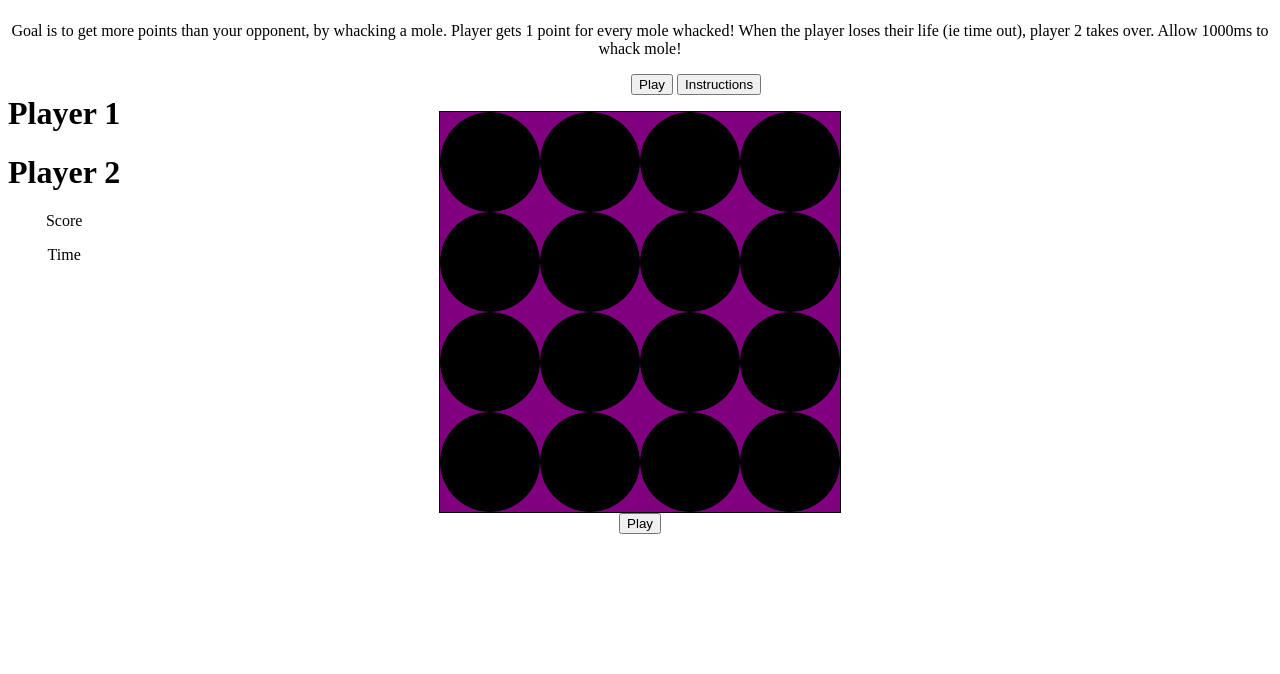
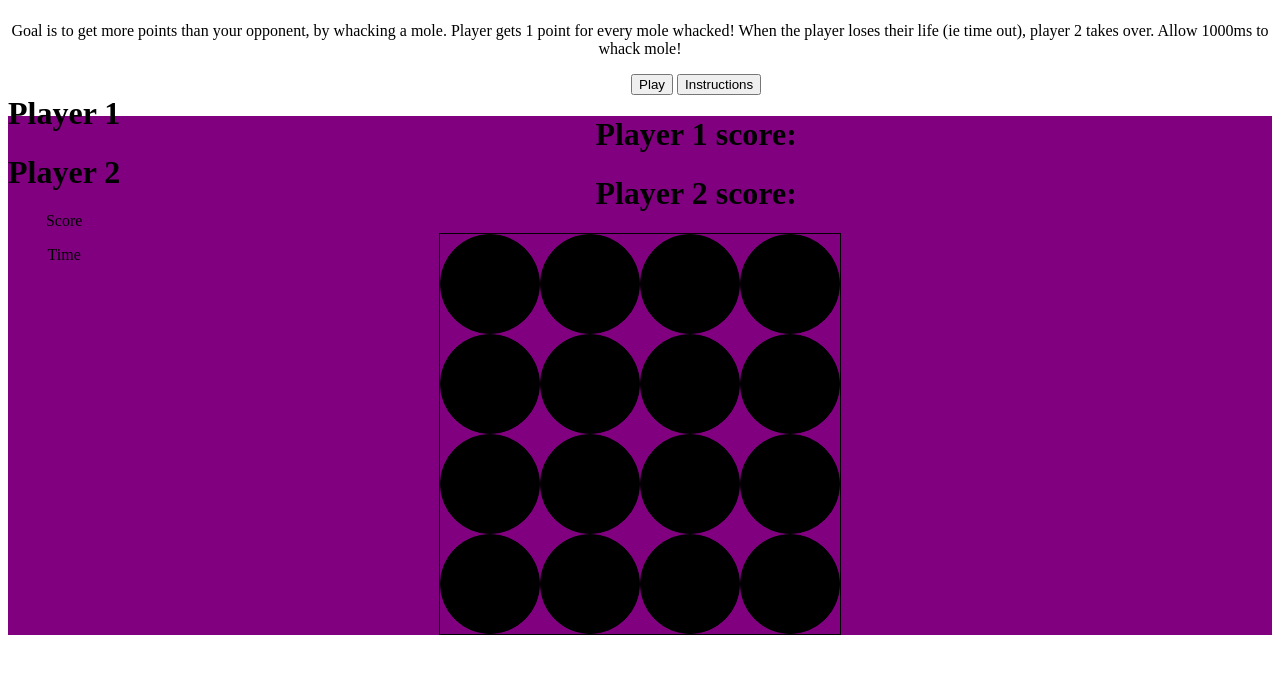
Before and after one commit to rainede/WDI-PROJECT-1, a PHP site: page / in a window 1280 px wide. Shown: the part 58-732 px from the top of the page. Run offline with PHP 8.4, Linux system fonts and the light colour scheme; some libraries are stand-ins or nearby versions.

Commit message:
saving code to github

```diff
--- a/css/style.css
+++ b/css/style.css
@@ -3,12 +3,13 @@ body {
 }
 
 main {
+  background: purple;
 
 }
 
 
 ul {
-  background: purple;
+
   margin: 0 auto;
   padding: 0;
   width: 400px;
@@ -24,18 +25,18 @@ li {
   border: 1px solid #000;
   box-sizing: border-box;
   z-index:1;
+
 }
 
 .mole {
   background: url("http://www.clker.com/cliparts/G/1/i/k/N/j/rat.svg") no-repeat;
   background-size: 50%;
-  bottom: 0px;
   z-index:2;
-   transition:all 0.3s ease;
 }
 
 .mole.up{
-  top: 0px;
+
+
 }
 
 .scores{
--- a/index.html
+++ b/index.html
@@ -21,7 +21,7 @@
               <p>Time</p>
         </div>
 
-      <button type="button" name="button">Play</button>
+      <button type="button" id="play">Play</button>
       <button type="button" name="button">Instructions</button>
     </p>
     <main>
--- a/js/app.js
+++ b/js/app.js
@@ -21,12 +21,25 @@ Game.sequenceLength = 4;
 Game.pause          = 1000;
 Game.width          = 400;
 Game.activeClass    = 'mole mole.up';
+Game.levels   = 1;
+
 
 Game.setupGame = function() {
+
+Game.inProgress =true;
   var body = document.getElementsByTagName('main')[0];
+
   // Clear body
   body.innerHTML = '';
 
+
+    //Create the player scores
+  const player1 = document.createElement('h1');
+   player1.innerHTML = 'Player 1 score:';
+    body.appendChild( player1);
+    const player2 = document.createElement('h1');
+    player2.innerHTML = 'Player 2 score:';
+     body.appendChild( player2);
   // Create the grid
   var grid = document.createElement('ul');
   body.appendChild(grid);
@@ -38,9 +51,10 @@ Game.setupGame = function() {
   }
 
   // Create the start button
-  var start = document.createElement('button');
-  start.innerHTML = 'Play';
-  body.appendChild(start);
+//  var start = document.createElement('button');
+//  start.innerHTML = 'Play';
+  //body.appendChild(start);
+  var start =document.getElementById('play');
   start.addEventListener('click', Game.chooseSequence);
 };
 
@@ -98,6 +112,7 @@ Game.prepareForGuess = function(){
 
 Game.checkForWin = function(){
   var result = Game.guess.sort().toString() === Game.sequence.sort().toString();
+  Game.inProgress =false;
   if (result) {
     alert('Win');
   } else {
```
